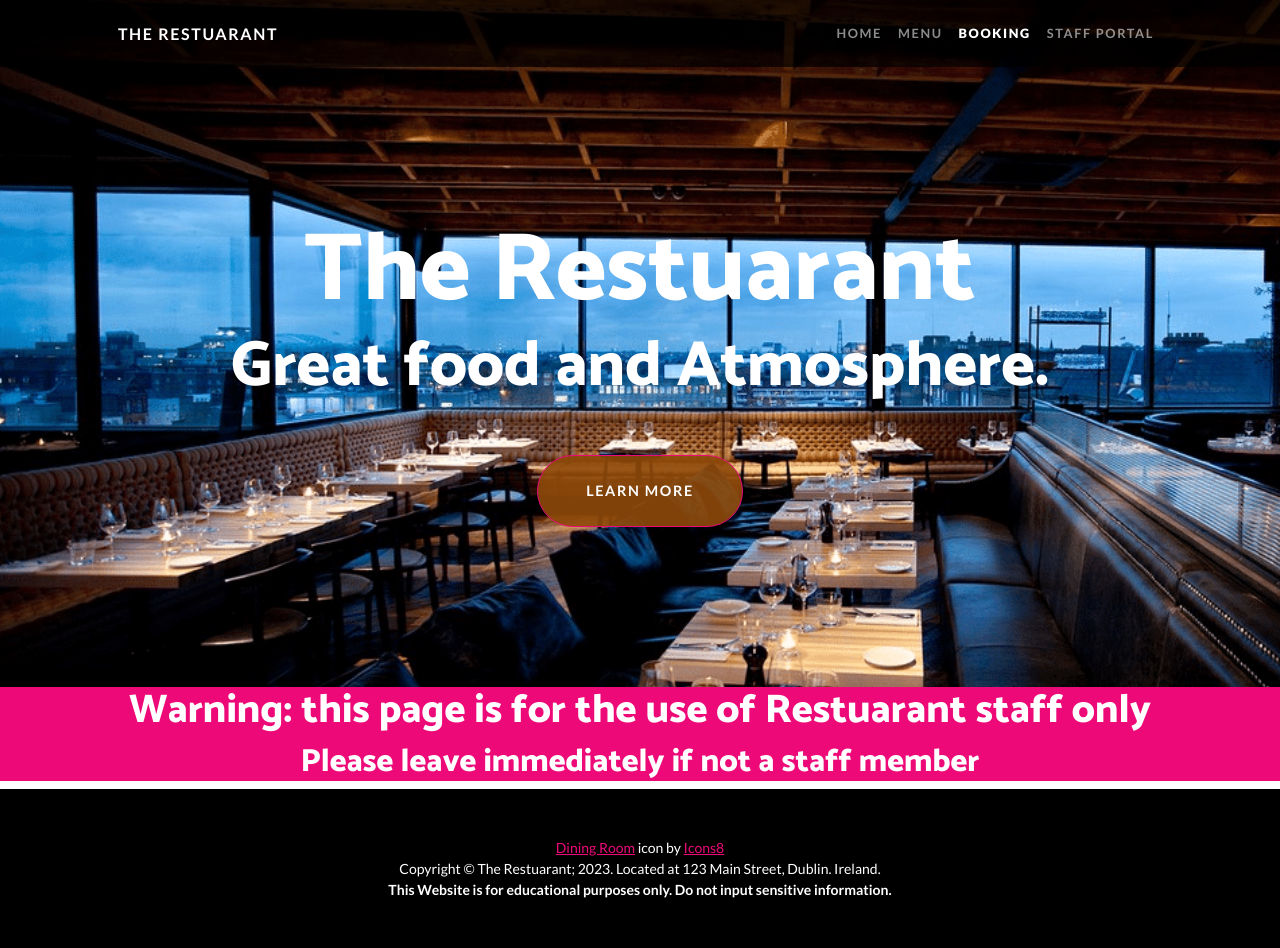
After one commit to James-Glennon/project-4-attempt-2, a Flask app: page /staff in a window 1280 px wide. The commit adds this page. Run offline with Flask 3, Linux system fonts and the light colour scheme; parts of the project's set-up code (start-up, migrations or seed data) failed here and were passed over; some libraries are stand-ins or nearby versions.

Commit message:
add routes and nav link for staff page

```diff
--- a/bookingmanager/routes.py
+++ b/bookingmanager/routes.py
@@ -1,4 +1,4 @@
-from flask import Flask, render_template, request, flash
+from flask import Flask, render_template, request, flash, redirect, url_for
 from bookingmanager import app, db
 from bookingmanager.models import AllBookings, DayBookings
 
@@ -22,4 +22,13 @@ def booking():
         flash("Your requested booking is {}".format(request.form.get(
             "booking_date")))
         flash("At {}".format(request.form.get("booking_time")))
+        allbookings = AllBookings(name=request.form.get("name"))
+        db.session.add(allbookings)
+        db.session.commit()
+        return redirect(url_for("staff"))
     return render_template("booking.html", page_title="Booking")
+
+
+@app.route("/staff")
+def staff():
+    return render_template("staff.html", page_title="Staff Portal")
--- a/bookingmanager/templates/base.html
+++ b/bookingmanager/templates/base.html
@@ -33,6 +33,7 @@
                     <li class="nav-item"><a class="nav-link" href="{{ url_for('home') }}">Home</a></li>
                     <li class="nav-item"><a class="nav-link" href="{{ url_for('menu') }}">Menu</a></li>
                     <li class="nav-item"><a class="nav-link text-white" href="{{ url_for('booking') }}"><strong>Booking</strong></a></li>
+                    <li class="nav-item"><a class="nav-link" href="{{ url_for('staff') }}">Staff portal</a></li>
                 </ul>
             </div>
         </div>
--- /dev/null
+++ b/bookingmanager/templates/staff.html
@@ -0,0 +1,9 @@
+{% extends "base.html"%}
+{% block content %}
+<section id="scroll">
+    <div class="container-fluid text-center text-white bg-primary">
+        <h1>Warning: this page is for the use of Restuarant staff only</h1>
+        <h2>Please leave immediately if not a staff member</h2>
+    </div>
+</section>
+{%endblock%}
```
